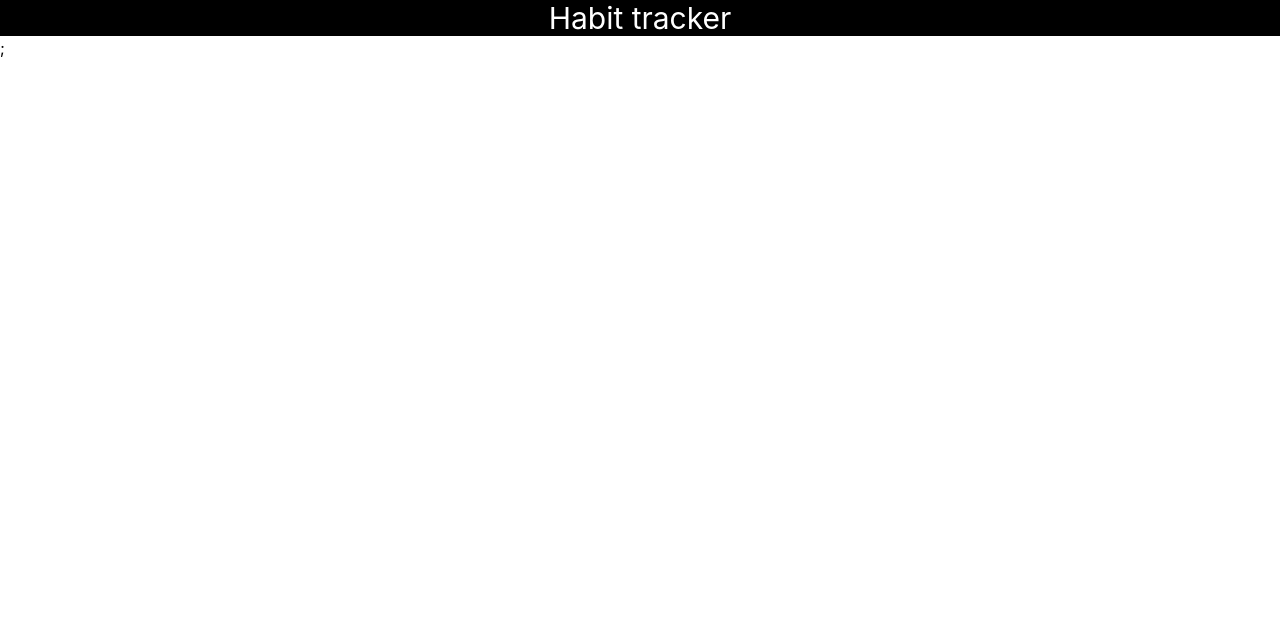
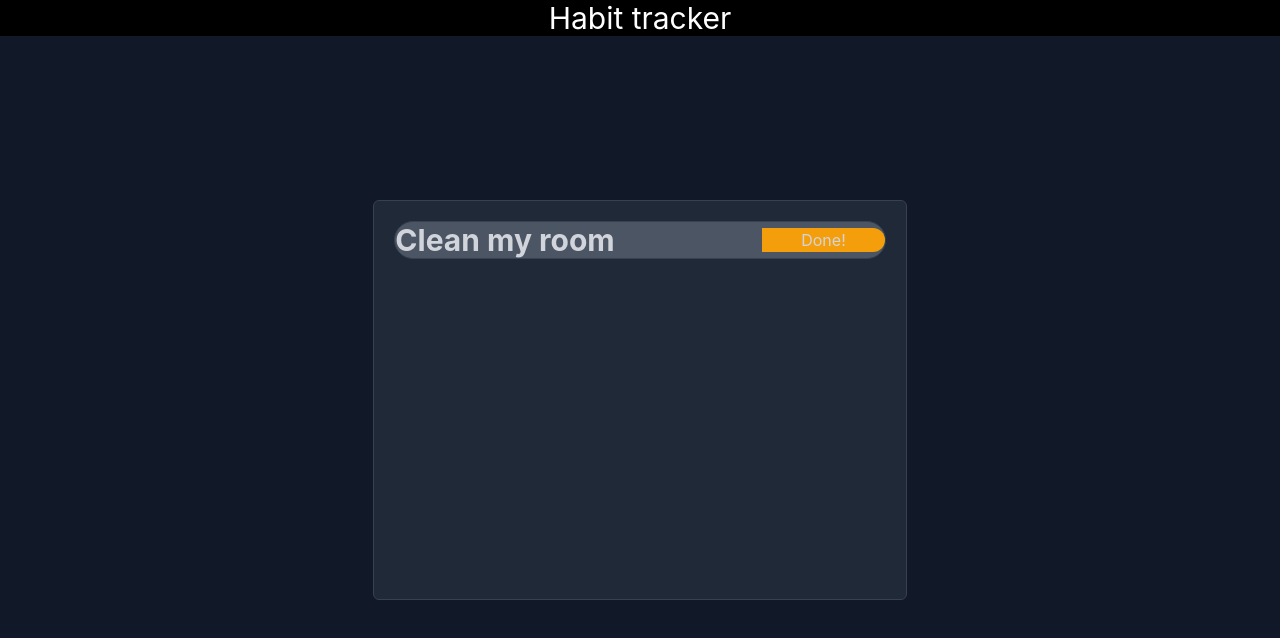
Before and after one commit to devenzo35/habit-tracker, a Next.js app: page / in a window 1280 px wide. Shown: the top 638 px of the page. Built offline with nearby package versions, Linux system fonts and the light colour scheme.

Commit message:
add habits section

```diff
--- a/pages/index.tsx
+++ b/pages/index.tsx
@@ -4,11 +4,24 @@ import styles from "../styles/Home.module.css";
 
 export default function Home() {
   return (
-    <div>
-      <h1 className="bg-black text-white text-center text-3xl">
+    <div className="bg-gray-900 h-screen flex flex-row items-center justify-around">
+      <h1 className="bg-black w-full text-white text-center text-3xl fixed top-0">
         Habit tracker
       </h1>
-      ;
+
+      <div className="bg-gray-800 rounded-md border border-gray-700 w-5/12 h-3/6 p-5">
+        <figure>
+          <div className="bg-gray-600 text-gray-300  hover:bg-gray-800 rounded-3xl border border-gray-700 w-full h-2/6 flex flex-row items-center justify-between">
+            <strong>
+              <span className="text-3xl">Clean my room</span>
+            </strong>
+            <button className="bg-yellow-500 rounded-r-3xl w-3/12 h-full">
+              {" "}
+              Done!{" "}
+            </button>
+          </div>
+        </figure>
+      </div>
     </div>
   );
 }
```
